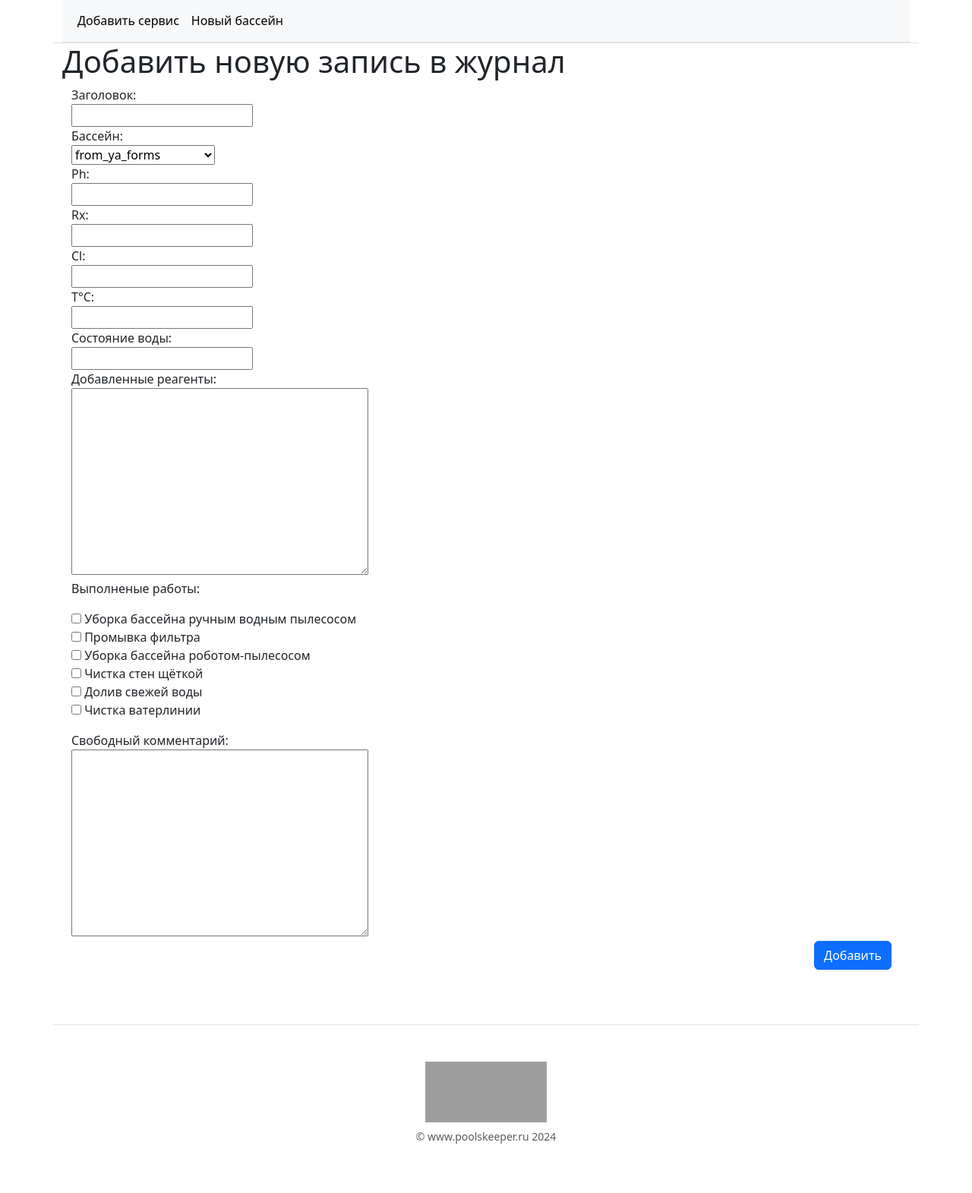
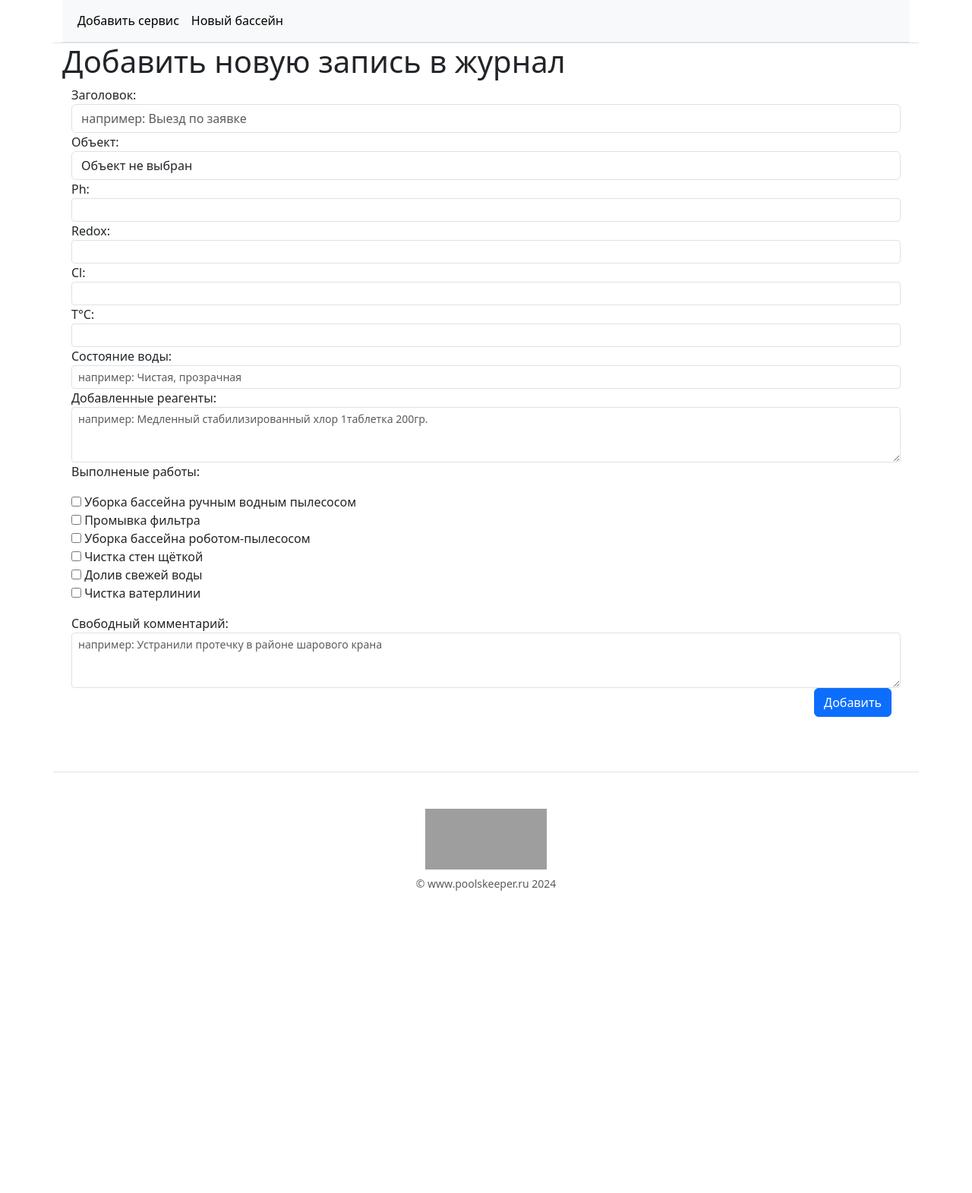
Before and after one commit to BeastBeastov/PoolServiceLog, a Django app: page /new_log/ in a window 1280 px wide. Shown: the part 110-1681 px from the top of the page at 76% size. After the commit the page ends 1283 px from the top, so only its background shows below. Run offline with Django 5.2, Linux system fonts and the light colour scheme; a user stored in the database is signed in; data comes from the database, SQL or seed files in the repository; grey boxes are pictures that could not be loaded.

Commit message:
доработки по формам нового выезда и нового бассейна

```diff
--- a/PSL/poolservice/forms.py
+++ b/PSL/poolservice/forms.py
@@ -3,15 +3,6 @@
 from captcha.fields import CaptchaField
 
 from .utils import *
-
-# WORK_CHOICES = (
-#     (1, 'Уборка бассейна ручным водным пылесосом'),
-#     (2, 'Промывка фильтра'),
-#     (3, 'Уборка бассейна роботом-пылесосом'),
-#     (4, 'Чистка стен щёткой'),
-#     (5, 'Долив свежей воды'),
-#     (6, 'Чистка ватерлинии'),
-# )
 
 WORK_CHOICES = (
     ('Уборка бассейна ручным водным пылесосом', 'Уборка бассейна ручным водным пылесосом'),
@@ -24,18 +15,52 @@
 
 
 class NewPoolLogForm(forms.ModelForm):
+    queryset = Pool.objects.none()
     def __init__(self, user, *args, **kwargs):
         super().__init__(*args, **kwargs)
         self.fields['pool'].empty_label = "Объект не выбран"
         if user.is_staff:
             self.fields['pool'].queryset = Pool.objects.all()
+            self.queryset = self.fields['pool'].queryset
         else:
             self.fields['pool'].queryset = Pool.objects.filter(author=user)
+            self.queryset = self.fields['pool'].queryset
 
     works = forms.MultipleChoiceField(label='Выполненые работы', required=False,
                                       widget=forms.CheckboxSelectMultiple(
                                           attrs={'type':'checkbox'}
                                       ), choices=WORK_CHOICES)
+
+    title = forms.CharField(label='Заголовок',
+                            widget=forms.TextInput(
+                                attrs={'class': 'form-control', 'type': 'text', 'placeholder': 'например: Выезд по заявке'}))
+    pool = forms.ModelChoiceField(label='Объект', queryset=queryset,
+                                  widget=forms.Select(
+                                      attrs={'class': 'form-control', 'type': 'text'}
+                                  ))
+    PH = forms.FloatField(label='Ph', required=False,
+                            widget=forms.TextInput(
+                                attrs={'class': 'form-control form-control-sm',}))
+    RX = forms.IntegerField(label='Redox', required=False,
+                         widget=forms.TextInput(
+                             attrs={'class': 'form-control form-control-sm', }))
+    CL = forms.FloatField(label='Cl', required=False,
+                         widget=forms.TextInput(
+                             attrs={'class': 'form-control form-control-sm', }))
+    T = forms.FloatField(label='Т°C', required=False,
+                         widget=forms.TextInput(
+                             attrs={'class': 'form-control form-control-sm', }))
+    water_cond = forms.CharField(label='Состояние воды', required=False,
+                        widget=forms.TextInput(
+                            attrs={'class': 'form-control form-control-sm', 'placeholder': 'например: Чистая, прозрачная' }))
+    reagents = forms.CharField(label='Добавленные реагенты', required=False,
+                                 widget=forms.Textarea(
+                                     attrs={'class': 'form-control form-control-sm', 'rows':'3',
+                                            'placeholder': 'например: Медленный стабилизированный хлор 1таблетка 200гр.'}))
+    comment = forms.CharField(label='Свободный комментарий', required=False,
+                               widget=forms.Textarea(
+                                   attrs={'class': 'form-control form-control-sm', 'rows': '3',
+                                          'placeholder': 'например: Устранили протечку в районе шарового крана'}))
 
     class Meta:
         model = PoolService
@@ -47,6 +72,18 @@
                                widget=forms.TextInput(attrs={'class': 'form-input', 'placeholder': 'Малиновка 11х5.5м'}))
     slug = forms.SlugField(label='URL',
                                widget=forms.TextInput(attrs={'class': 'form-input', 'placeholder': 'malinovka-11x5_5m'}))
+    place = forms.CharField(label='Место расположения', required=False,
+                               widget=forms.Textarea(
+                                   attrs={'class': 'form-control form-control-sm', 'rows': '3',
+                  'placeholder': 'например: Московская область, Леннинский р-н, пос.Володарского, ул.Гарибальди, д.14'}))
+    equipment = forms.CharField(label='Комплектация', required=False,
+                               widget=forms.Textarea(
+                                   attrs={'class': 'form-control form-control-sm', 'rows': '3',
+                         'placeholder': 'например: Чаша: монолит-бетон, переливной лоток\nОблицовка: мозаика, мрамор.'}))
+    description = forms.CharField(label='Описание', required=False,
+                                widget=forms.Textarea(
+                                    attrs={'class': 'form-control form-control-sm', 'rows': '3',
+                         'placeholder': 'например: Уличный бассейн с павильоном и подогревом, сезонного использования'}))
 
     class Meta:
         model = Pool
--- a/PSL/poolservice/templates/poolservice/new_log.html
+++ b/PSL/poolservice/templates/poolservice/new_log.html
@@ -11,6 +11,7 @@
         {% csrf_token %} <!-- передается специальный ключ для защиты формы от подделки -->
         <div>{{form.non_field_errors}}</div>
         <!--{{ form.as_p }}   as_p() - Метод класса Forms для отображения всех полей через -->
+
             {% for f in form %}
             {% if f.id_for_label %}
             <label for="{{ f.id_for_label }}">{{f.label}}:</label><br>{{f}}
```
